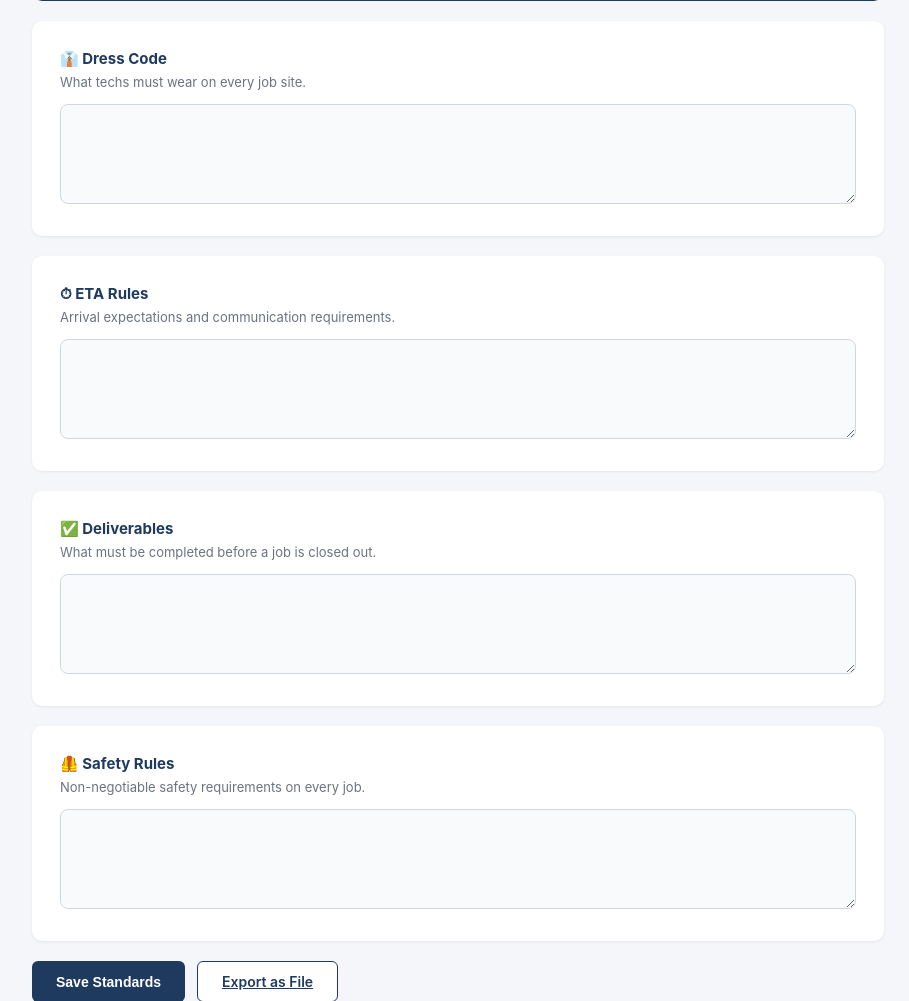
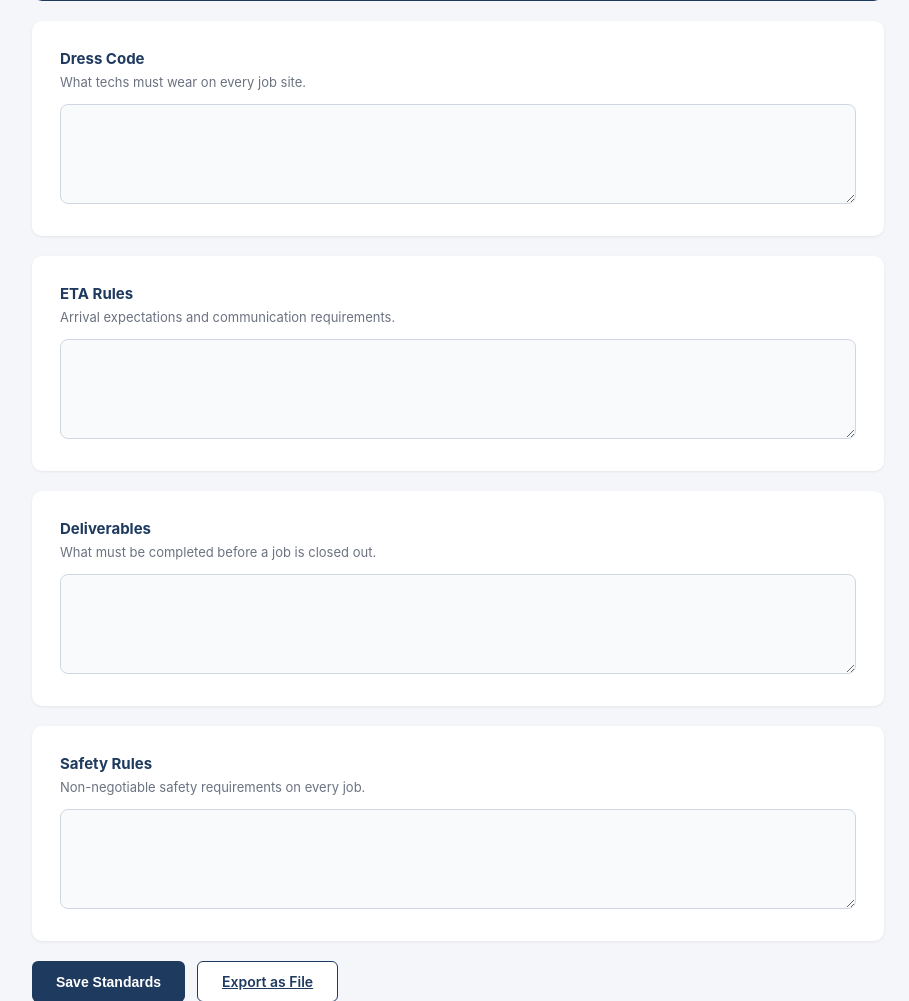
Before and after one commit to fj8b85t9g6-blip/fieldbase, a Python web app: template frontend/templates/tech_standards.html in a window 1280 px wide. Shown: the part 444-1445 px from the top of the page, without its empty margins (182-1091 px from the left). Run offline with Jinja, Linux system fonts and the light colour scheme; the template is opened without the code that fills it, so the values that code supplies are empty.

Commit message:
Remove emojis from Tech Standards and Receipts pages

```diff
--- a/frontend/templates/receipts.html
+++ b/frontend/templates/receipts.html
@@ -125,7 +125,7 @@
   <div class="card">
     <h2>Upload Receipt</h2>
     <div class="upload-zone" id="uploadZone" onclick="document.getElementById('fileInput').click()">
-      <div style="font-size:32px;">📎</div>
+      <div style="font-size:32px;">+</div>
       <p><strong>Click to upload</strong> or drag and drop</p>
       <p style="font-size:12px;margin-top:4px;">JPG, PNG, PDF, HEIC supported</p>
       <input type="file" id="fileInput" accept=".jpg,.jpeg,.png,.gif,.pdf,.heic" onchange="previewFile(this)">
@@ -203,7 +203,7 @@
                 <img class="preview-img" src="/uploads/receipts/{{ r.filename }}" alt="receipt">
               </a>
             {% else %}
-              <a href="/uploads/receipts/{{ r.filename }}" target="_blank" style="color:#1e3a5f;font-size:13px;">📄 View</a>
+              <a href="/uploads/receipts/{{ r.filename }}" target="_blank" style="color:#1e3a5f;font-size:13px;">View</a>
             {% endif %}
           </td>
           <td><span class="badge badge-{{ r.category|lower|replace(' ','') }}">{{ r.category }}</span></td>
--- a/frontend/templates/tech_standards.html
+++ b/frontend/templates/tech_standards.html
@@ -107,25 +107,25 @@
   <!-- Edit Form -->
   <form method="POST">
     <div class="card">
-      <h2>👔 Dress Code</h2>
+      <h2>Dress Code</h2>
       <div class="sub">What techs must wear on every job site.</div>
       <textarea name="dress_code" id="inp_dress" oninput="document.getElementById('prev_dress').textContent=this.value">{{ std.dress_code }}</textarea>
     </div>
 
     <div class="card">
-      <h2>⏱ ETA Rules</h2>
+      <h2>ETA Rules</h2>
       <div class="sub">Arrival expectations and communication requirements.</div>
       <textarea name="eta_rules" id="inp_eta" oninput="document.getElementById('prev_eta').textContent=this.value">{{ std.eta_rules }}</textarea>
     </div>
 
     <div class="card">
-      <h2>✅ Deliverables</h2>
+      <h2>Deliverables</h2>
       <div class="sub">What must be completed before a job is closed out.</div>
       <textarea name="deliverables" id="inp_deliver" oninput="document.getElementById('prev_deliver').textContent=this.value">{{ std.deliverables }}</textarea>
     </div>
 
     <div class="card">
-      <h2>🦺 Safety Rules</h2>
+      <h2>Safety Rules</h2>
       <div class="sub">Non-negotiable safety requirements on every job.</div>
       <textarea name="safety_rules" id="inp_safety" oninput="document.getElementById('prev_safety').textContent=this.value">{{ std.safety_rules }}</textarea>
     </div>
```
